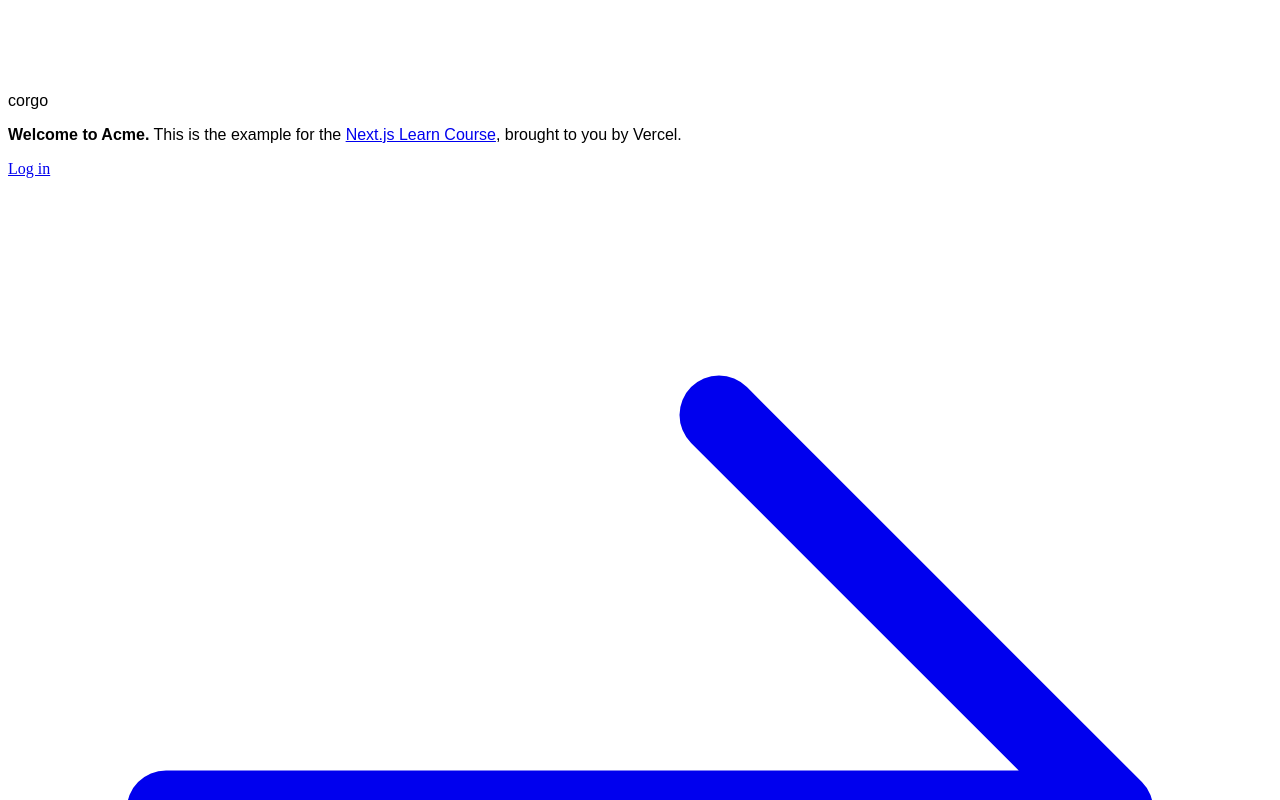
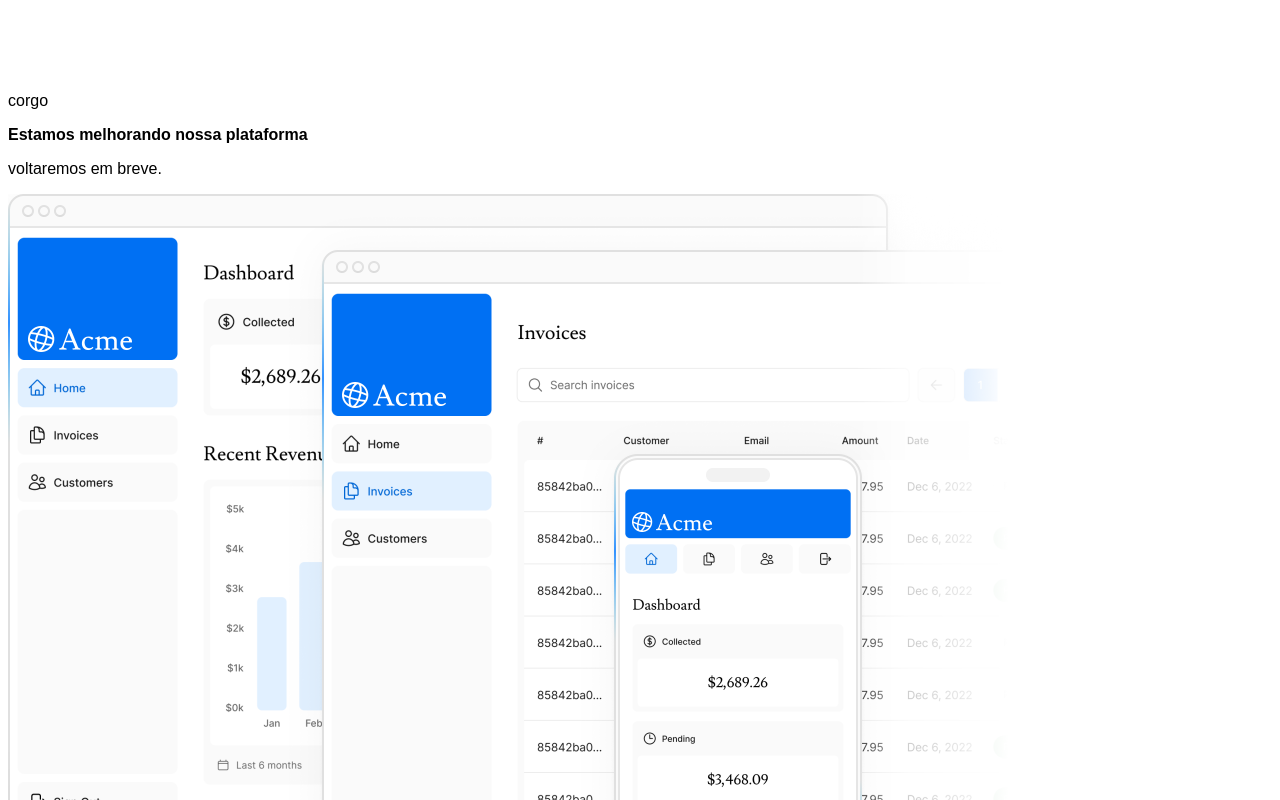
Before and after one commit to fmahlmeister/nextjs-dashboard, a Next.js app: page / in a window 1280 px wide. Shown: the part 1200-2000 px from the top of the page. Built offline with nearby package versions, Linux system fonts and the light colour scheme; a web font is replaced by a local one.

Commit message:
texto informativo

```diff
--- a/app/page.tsx
+++ b/app/page.tsx
@@ -12,20 +12,16 @@ export default function Page() {
       </div>
       <div className="mt-4 flex grow flex-col gap-4 md:flex-row">
         <div className="flex flex-col justify-center gap-6 rounded-lg bg-gray-50 px-6 py-10 md:w-2/5 md:px-20">
-        <div  className="h-0 w-0 border-b-[30px] border-l-[20px] border-r-[20px] border-b-black border-l-transparent border-r-transparent" />
           <p className={`${lusitana.className} text-xl text-gray-800 md:text-3xl md:leading-normal`}>
-            <strong>Welcome to Acme.</strong> This is the example for the{' '}
-            <a href="https://nextjs.org/learn/" className="text-blue-500">
-              Next.js Learn Course
-            </a>
-            , brought to you by Vercel.
+            <strong>Estamos melhorando nossa plataforma</strong>
+              <p>voltaremos em breve.</p>
           </p>
-          <Link
+          {/* <Link
             href="/login"
             className="flex items-center gap-5 self-start rounded-lg bg-blue-500 px-6 py-3 text-sm font-medium text-white transition-colors hover:bg-blue-400 md:text-base"
           >
             <span>Log in</span> <ArrowRightIcon className="w-5 md:w-6" />
-          </Link>
+          </Link> */}
         </div>
         <div className="flex items-center justify-center p-6 md:w-3/5 md:px-28 md:py-12">
           {/* Add Hero Images Here */}
```
